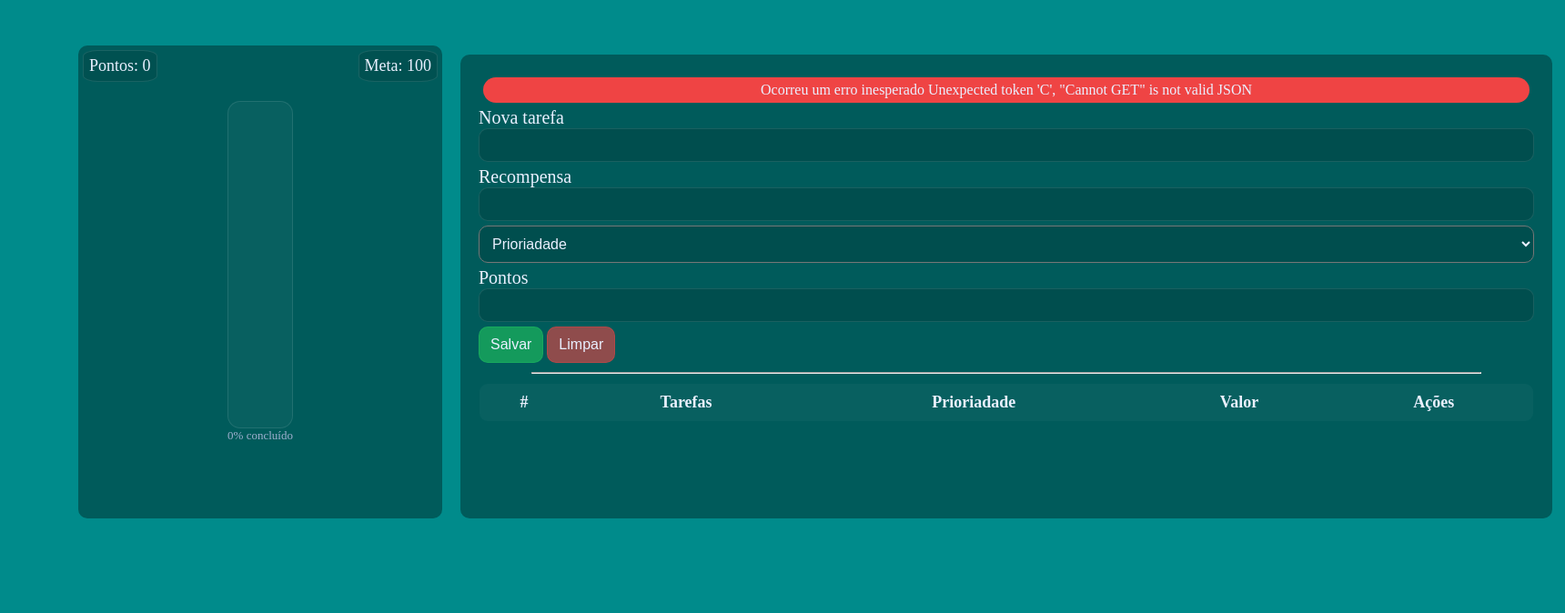
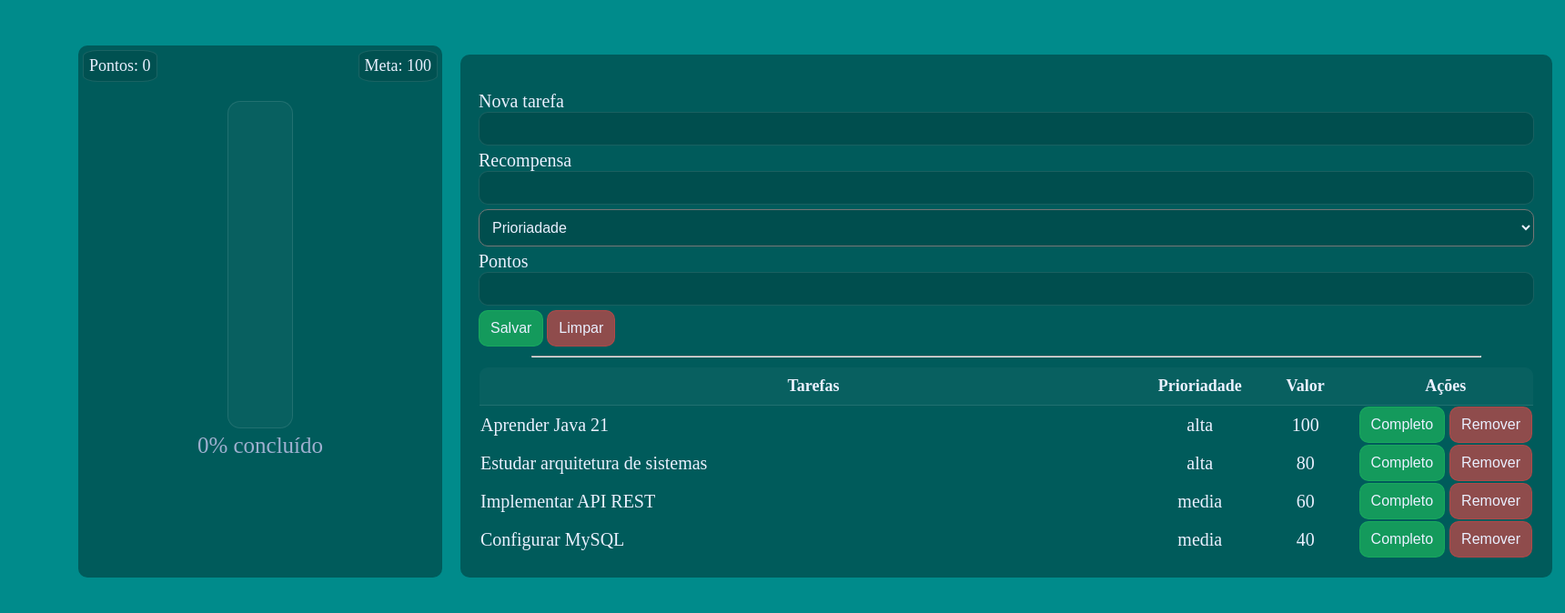
Before and after one commit to Dev-William-dias/TaskQuest, a PHP site: page / in a window 1720 px wide. Shown: the top 674 px of the page at 91% size. Run offline with PHP 8.4, Linux system fonts and the light colour scheme; data comes from the database, SQL or seed files in the repository; lists and menus that the app fills with data are empty.

Commit message:
feat: create funcition the add task

```diff
--- a/Db.php
+++ b/Db.php
@@ -1,9 +1,6 @@
 <?php
 
 require_once("Utill.php");
-
-use PDO;
-use PDOException;
 
 class Db {
 
@@ -11,7 +8,7 @@ class Db {
     private PDO $pdo;
 
     private string $host = 'localhost';
-    private string $dbname = 'gamification_tasks';
+    private string $dbname = 'task_manager';
     private string $user = 'developer';
     private string $pass = '1234567';
 
--- a/css/style.css
+++ b/css/style.css
@@ -94,13 +94,7 @@ body {
   background: rgba(239, 68, 68, 0.26);
 }
 
-.card{
-  background: linear-gradient(180deg, rgba(255,255,255,.04), rgba(255,255,255,.02));
-  border: 1px solid var(--line);
-  border-radius: 14px;
-  box-shadow: var(--shadow);
-  padding: 5px;
-}
+
 
 /* barra vertical */
 #section-progress {
@@ -157,7 +151,8 @@ body {
 #bar-status{
   text-align:center;
   color: var(--muted);
-  font-size: 13px;
+  font-size: 25px;
+  margin: 5px;
 }
 
 /* form + table */
@@ -220,7 +215,43 @@ body {
   border-bottom: 1px solid var(--line);
 }
 
-@media (max-width: 800px){
+#task-thead > tr > th:nth-child(4) {
+  width: 10%;
+}
 
+#tasks-body > tr > td {
+  font-size: 20px;
+  color: var(--text);
+}
+
+#tasks-body > tr > td:nth-child(2), #tasks-body > tr > td:nth-child(3) {
+  width: 10%;
+  text-align: center;
+}
+
+#td-action {
+  display: flex;
+  gap: 5px;
+}
+
+@media (max-width: 400px){
+
+  #general {
+    width: 100%;
+    grid-template-columns: 1fr;
+    margin: auto;
+  }
+
+  #section-progress {
+    margin: 5px;
+  }
+
+  #task-thead > tr > th:nth-child(2), #task-thead > tr > th:nth-child(3) {
+    display: none;
+  }
+
+  #tasks-body > tr > td:nth-child(2), #tasks-body > tr > td:nth-child(3) {
+    display: none;
+  }
 
 }
--- a/index.php
+++ b/index.php
@@ -25,19 +25,19 @@
 
     <section class="all-section" id="section-task">
       <div id="alert-message" class="alert py-2"></div>
-      <form id="form-task">
-        <input type="hidden" name="type" value="add-Task">
+      <form action="/Process.php" id="form-task" class="js-form" method="POST">
+        <input type="hidden" name="typePost" value="createTask">
         <div class="form-grup">
           <label for="input-task">Nova tarefa</label>
           <input type="text" name="input-task" id="input-task">
         </div>
         <div class="form-grup">
-          <label for="input-task">Recompensa</label>
-          <input type="text" name="input-task" id="input-task">
+          <label for="input-reward">Recompensa</label>
+          <input type="text" name="input-reward" id="input-reward">
         </div>
         <div class="form-grup">
           <select name="select-priority" id="select-priority">
-            <option value="null" disabled selected>Prioriadade</option>
+            <option value="" disabled selected>Prioriadade</option>
             <option value="alta">Alta</option>
             <option value="media">Media</option>
             <option value="baixa">Baixa</option>
@@ -56,7 +56,6 @@
       <table id="table-task">
         <thead id="task-thead">
           <tr>
-            <th>#</th>
             <th>Tarefas</th>
             <th>Prioriadade</th>
             <th>Valor</th>
--- a/js/script.js
+++ b/js/script.js
@@ -1,13 +1,17 @@
-const tasks = document.getElementById("tasksBody");
+const tasksBody = document.getElementById("tasks-body");
 
 document.addEventListener("DOMContentLoaded", function () {
 
-  if (loadTasks) {
+  if (tasksBody) {
     loadTasks();
   }
 
-  document.querySelectorAll('.js-form').forEach(form => {
-    form.addEventListener('submit', sendForm);
+  document.addEventListener('submit', function(event) {
+    const form = event.target.closest('form');
+
+    if (form && form.classList.contains('js-form')) {
+      sendForm(event, form);
+    }
   });
 
 });
@@ -158,11 +162,9 @@ function render() {
   updateRewardUI();
 }
 
-
-function sendForm(event) {
+function sendForm(event, formEl) {
   event.preventDefault();
 
-  const formEl = event.currentTarget;
   const formData = new FormData(formEl);
 
   fetch(formEl.action, {
@@ -171,8 +173,10 @@ function sendForm(event) {
   })
   .then(res => res.json())
   .then(data => {
+    console.log(data);
     if (data.success) {
-      window.location.href = data.redirect;
+      loadTasks();
+      showAlert(data.message, data.type);
     } else {
       showAlert(data.message, data.type);
     }
@@ -197,7 +201,7 @@ function showAlert(message, type) {
 
 async function loadTasks() {
   const params = new URLSearchParams({
-    type: 'getAllTask'
+    typeGet: 'getAllTask'
   });
 
   fetch(`/Process.php?${params.toString()}`)
@@ -208,7 +212,7 @@ async function loadTasks() {
     }
   })
   .catch((error) => {
-    showAlert("Ocorreu um erro inesperado " + error.message, "danger");
+    showAlert("Ocorreu um erro inesperado", "danger");
   });
 }
 
@@ -219,9 +223,26 @@ function renderTask(list) {
 
   list.forEach(element => {
     const html = `
-
-      `;
-
-    tasks.insertAdjacentHTML("beforeend", html);
+      <tr>
+        <td>${element.title}</td>
+        <td>${element.priority}</td>
+        <td>${element.points}</td>
+        <td id="td-action">
+          <form action="/Process.php" class="js-form" method="POST">
+            <input type="hidden" name="typePost" value="optionTask">
+            <input type="hidden" name="action" value="completed">
+            <input type="hidden" name="id" value="${element.id}">
+            <button class="default-btn btn-save" type="submit">Completo</button>
+          </form>
+          <form action="/Process.php" class="js-form" method="POST">
+            <input type="hidden" name="typePost" value="optionTask">
+            <input type="hidden" name="action" value="remove">
+            <input type="hidden" name="id" value="${element.id}">
+            <button class="default-btn btn-danger" type="submit">Remover</button>
+          </form>
+        </td>
+      </tr>
+    `;
+    tasksBody.insertAdjacentHTML("beforeend", html);
   });
 }
```
Also changed, not shown: Process.php (added, +63 -0 lines), dao/TaskDao.php (added, +53 -0 lines), 1 other file.
